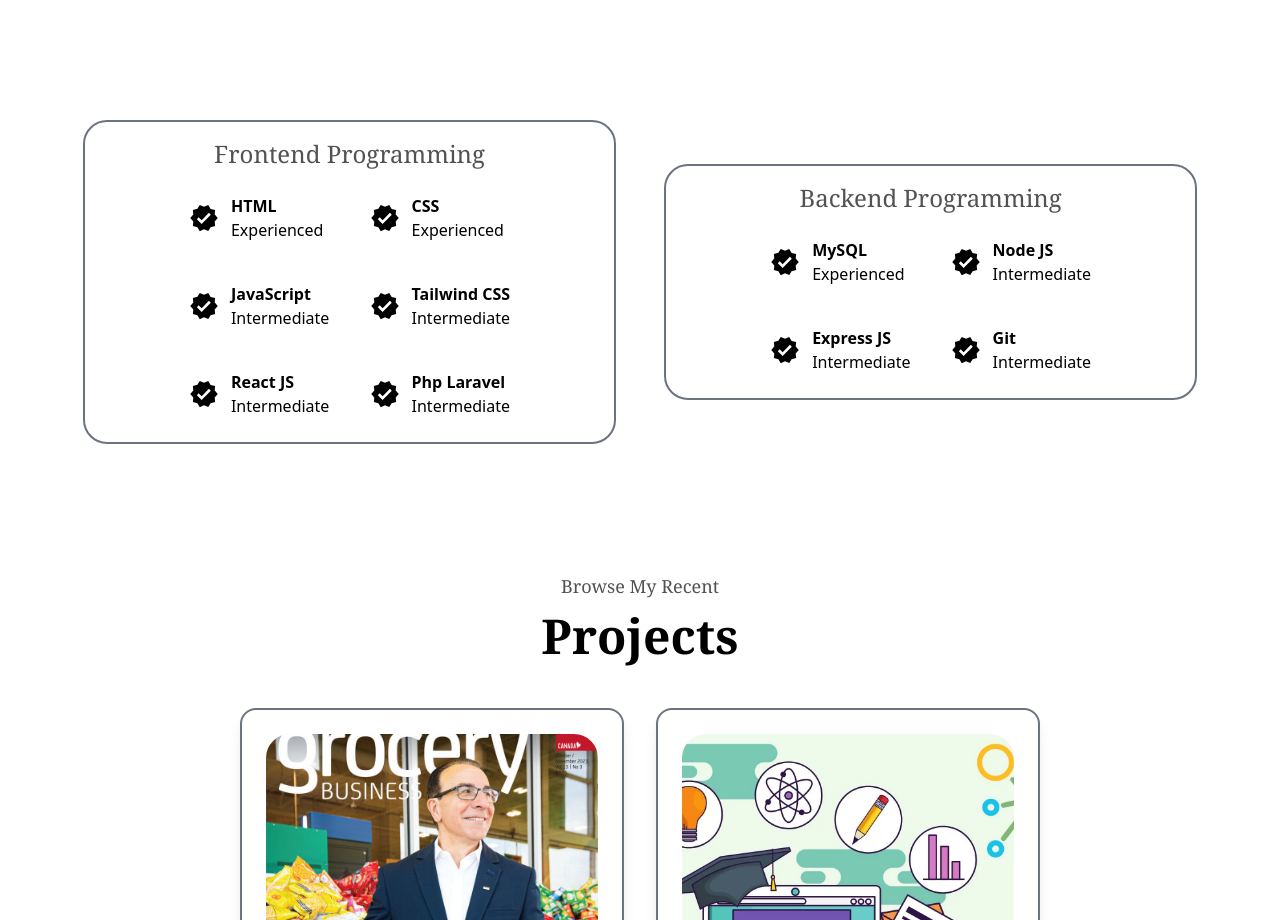
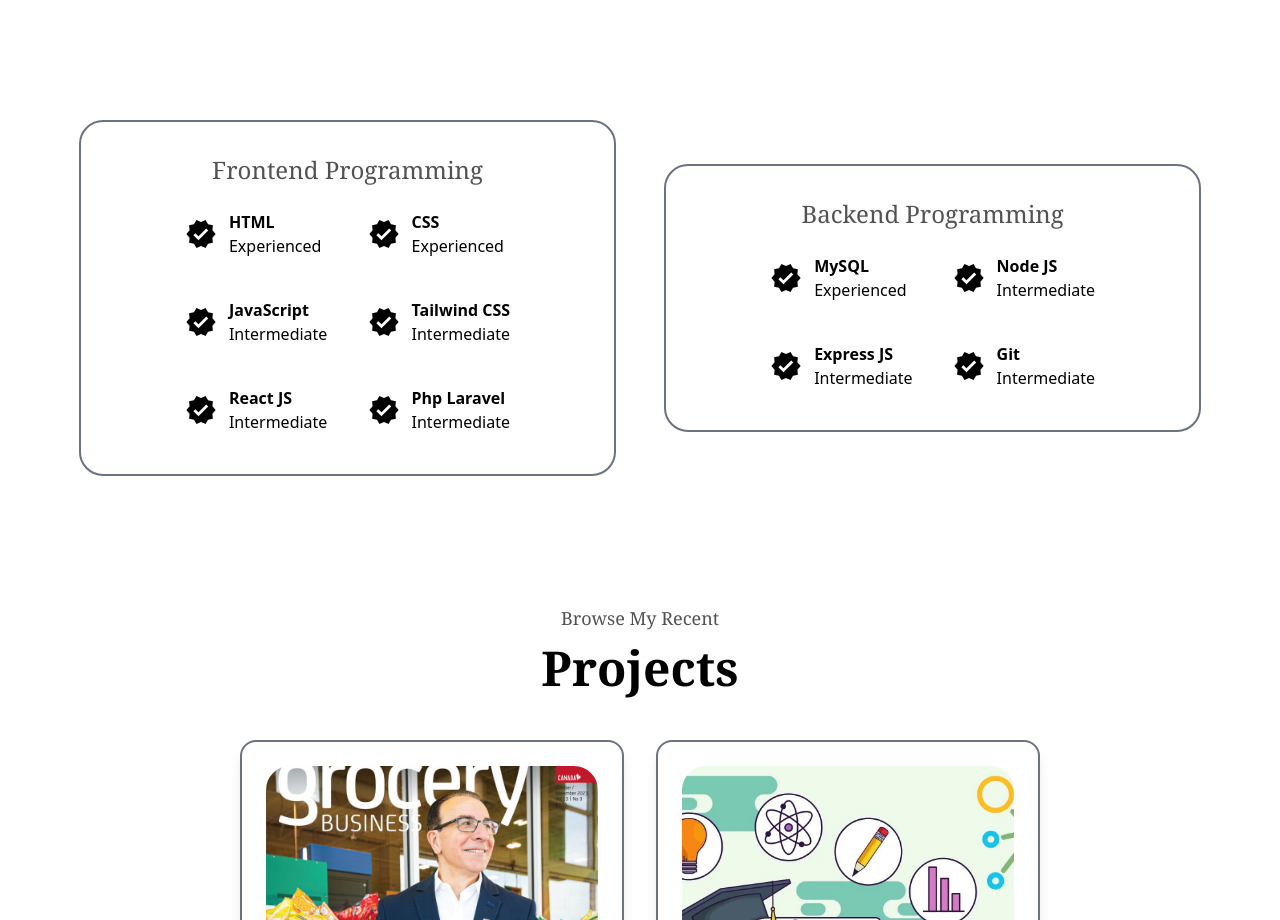
Before and after one commit to Vyom2663/Vyom-Portfolio, a Next.js app: page / in a window 1280 px wide. Shown: the part 1457-2377 px from the top of the page. Built offline with nearby package versions, Linux system fonts and the light colour scheme.

Commit message:
08 changes2

```diff
--- a/app/component/Navbar.tsx
+++ b/app/component/Navbar.tsx
@@ -39,7 +39,7 @@ export const Navbar = () => {
 
           {/* Mobile Toggle */}
           <button
-            className="md:hidden text-2xl text-white focus:outline-none"
+            className="md:hidden text-2xl text-black dark:text-white focus:outline-none"
             onClick={() => setIsOpen(!isOpen)}
             aria-label="Toggle Menu"
           >
--- a/app/componentdynamic/experianceDy.tsx
+++ b/app/componentdynamic/experianceDy.tsx
@@ -4,14 +4,14 @@ import { Skills } from "../component/Experiance";
 
 const ExperianceDy = ({ title, skills }:{title:string, skills:Skills}) => {
   return (
-    <div className="border-2 border-gray-500 mt-10 lg:mt-20 rounded-3xl px-14 sm:px-16 lg:px-20">
+    <div className="border-2 border-gray-500 mt-10 lg:mt-20 rounded-3xl px-4 py-4 sm:px-16 lg:px-20">
       <p className="text-neutral-600 text-center text-xl sm:text-2xl mt-4 font-serif">
         {title}
       </p>
-      <div className="grid grid-cols-2 gap-8 sm:gap-10 items-start p-4 sm:p-6">
+      <div className="grid grid-cols-2 gap-4 sm:gap-10 items-start p-4 sm:p-6">
         {skills.map((skill, index) => (
           <div key={index} className="flex gap-3 items-center">
-            <MdVerified size={30} />
+            <MdVerified className="h-4 w-4 sm:h-8 sm:w-8" />
             <div>
               <p className="font-bold">{skill.name}</p>
               <p>{skill.level}</p>
```
